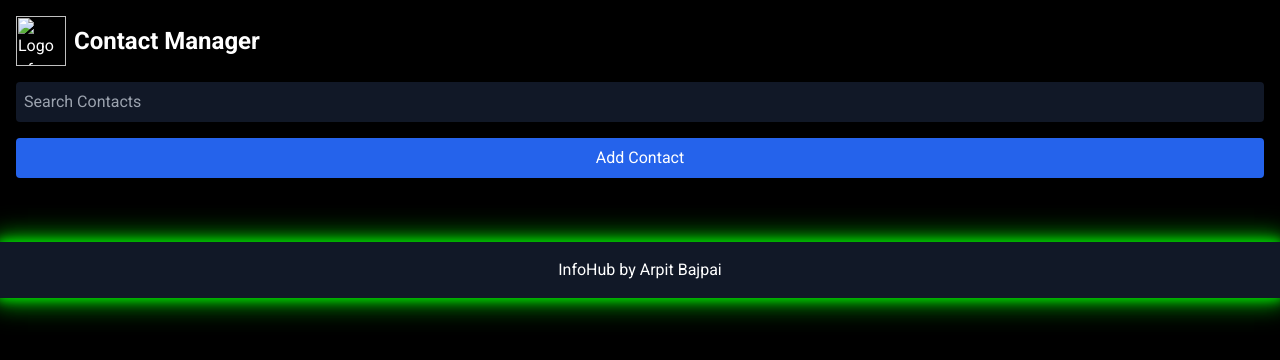
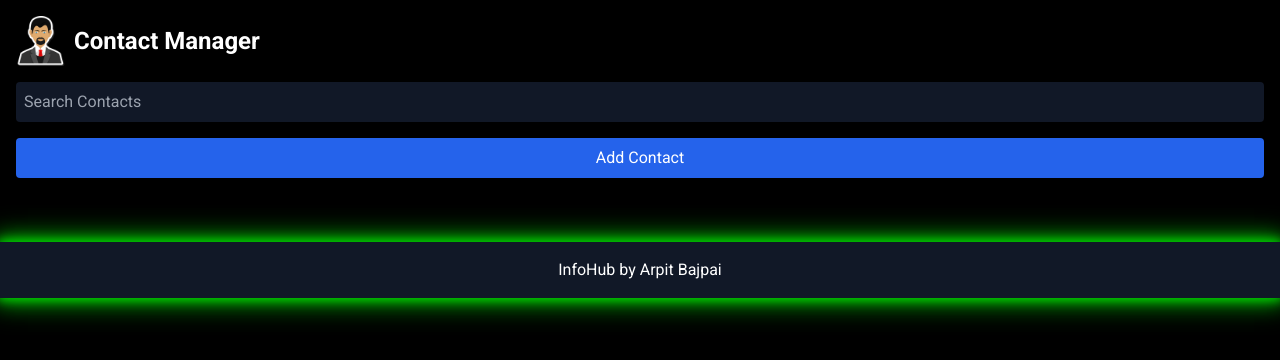
Before and after one commit to arpit0381/InfoHub-A, a plain HTML site: page contact.html in a window 1280 px wide. Drawn offline with nearby package versions, Linux system fonts and the light colour scheme.

Commit message:
Update contact.html

```diff
--- a/contact.html
+++ b/contact.html
@@ -18,7 +18,7 @@
 <body class="bg-black text-white">
     <div class="container mx-auto p-4">
         <div class="flex items-center mb-4">
-            <img alt="Logo of Contact Manager, a stylized phone book icon" class="mr-2" height="50" src="images/man.png" width="50"/>
+            <img alt="Logo of Contact Manager, a stylized phone book icon" class="mr-2" height="50" src="man.png" width="50"/>
             <h1 class="text-2xl font-bold">Contact Manager</h1>
         </div>
         <div class="mb-4">
```
